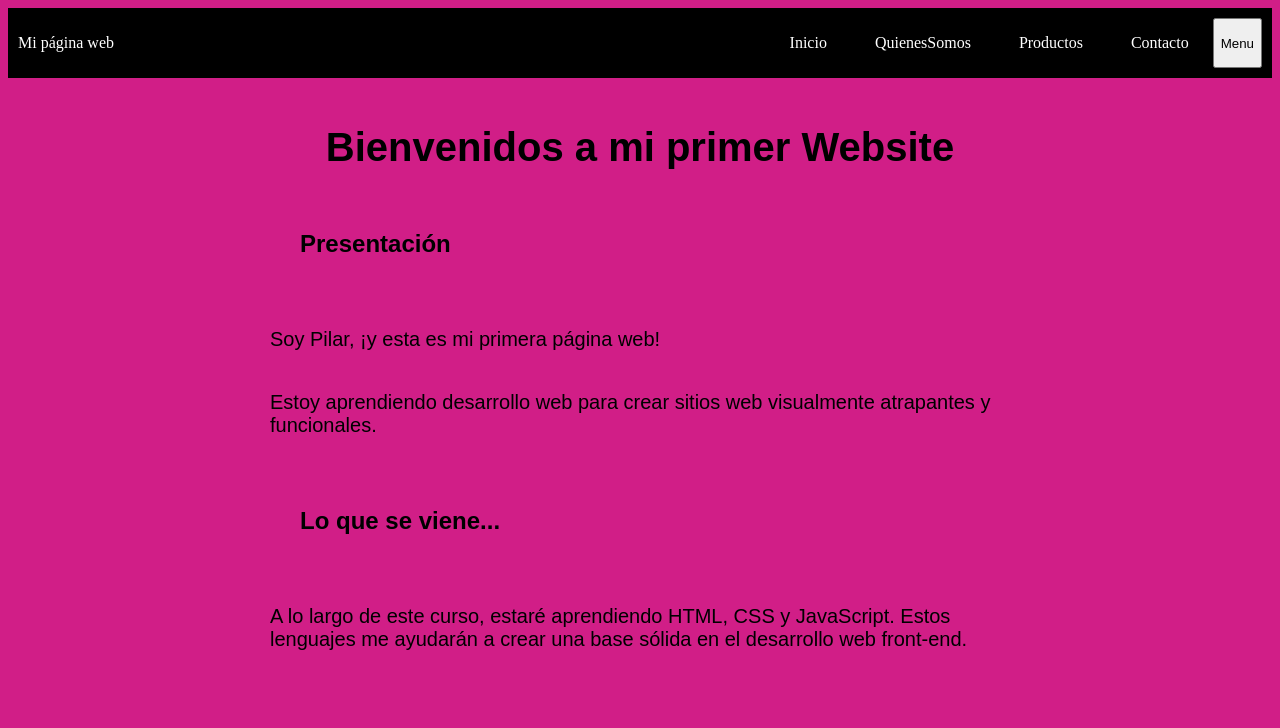
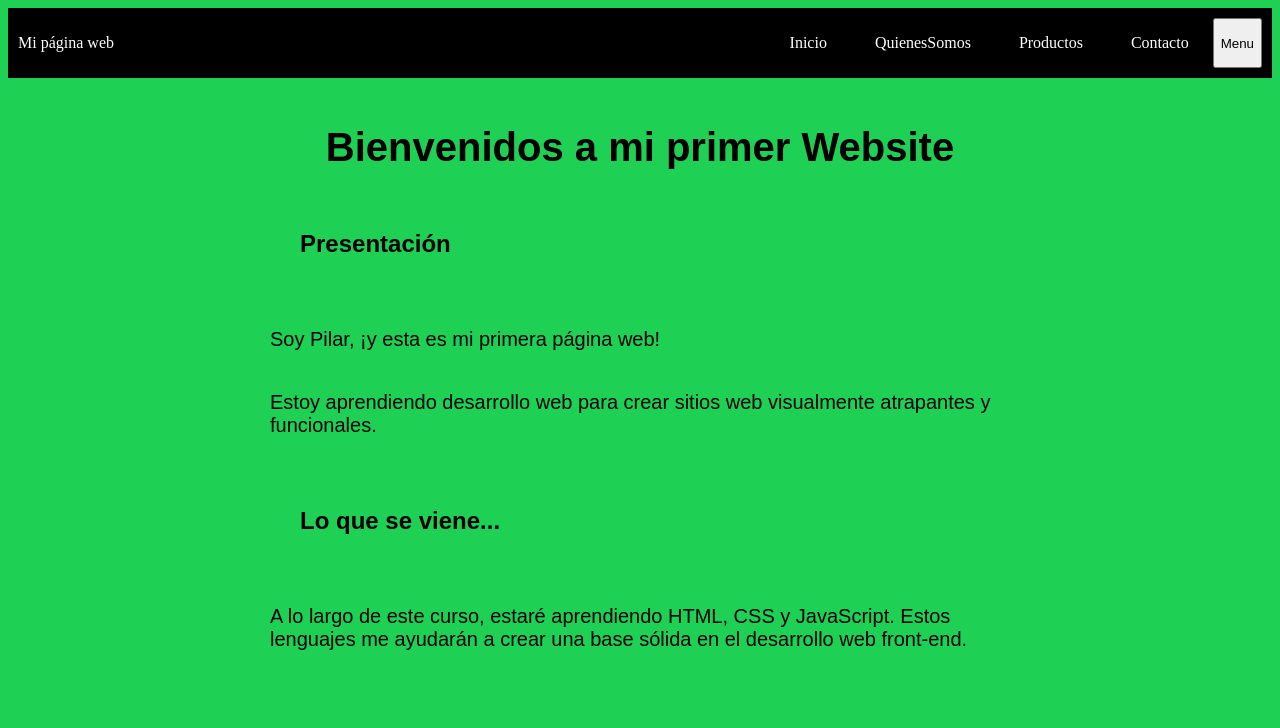
Before and after one commit to piliuano/mirepositorioremoto, a plain HTML site: page index.html in a window 1280 px wide. Shown: the top 728 px of the page. Drawn offline with Linux system fonts and the light colour scheme; grey boxes are pictures that could not be loaded.

Commit message:
quinto cambio de fondo

```diff
--- a/styles.css
+++ b/styles.css
@@ -1,5 +1,5 @@
 body {
-    background-color: rgb(209, 30, 135);
+    background-color: rgb(30, 209, 84);
     color: black;
 }
 h1 {
```
